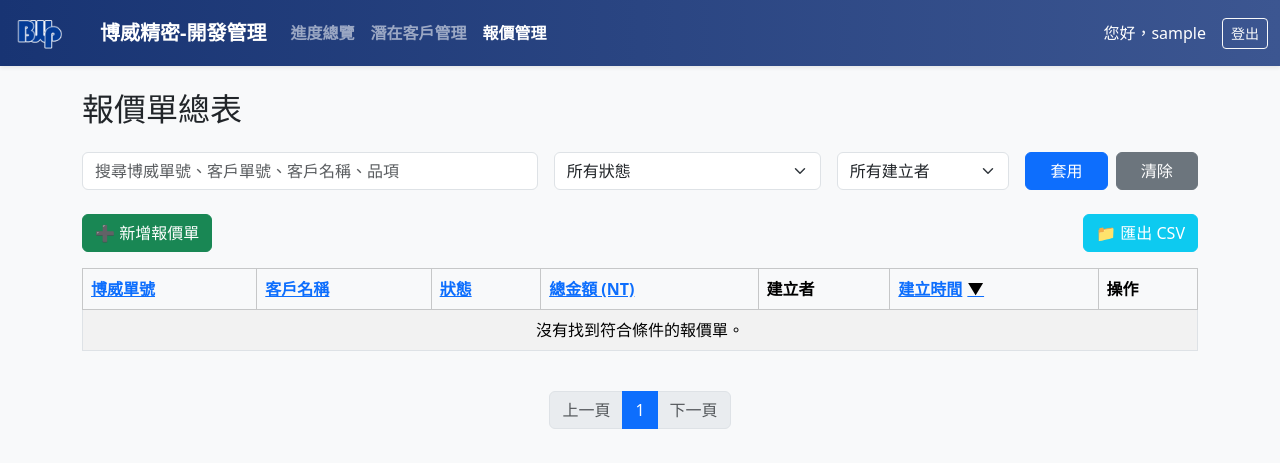
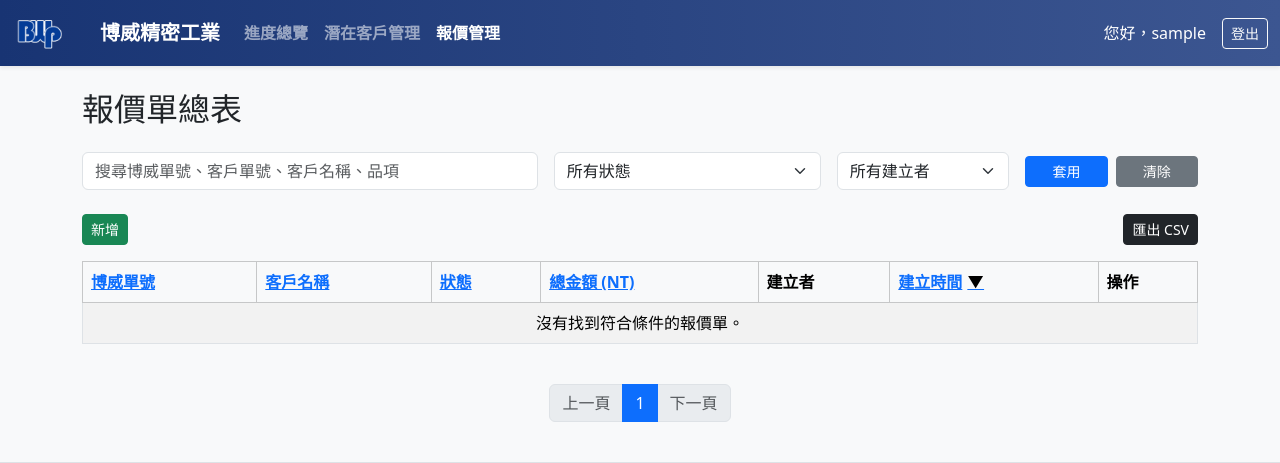
Before and after one commit to ScottLee1990/BWP_LeadMgmt, a Django app: page /lead_enquiries/ in a window 1280 px wide. Shown: the top 463 px of the page. Run offline with Django 5.2, Linux system fonts and the light colour scheme; the visitor is signed in with stand-in values (Sample User, id 1); data comes from the database, SQL or seed files in the repository; data that the repository does not hold is empty.

Commit message:
fixing export and adjusting looks

```diff
--- a/lead_enquiries/templates/lead_enquiries/enquiry_list.html
+++ b/lead_enquiries/templates/lead_enquiries/enquiry_list.html
@@ -35,20 +35,20 @@
         </select>
     </div>
     <div class="col-md-2 d-flex gap-2">
-        <button type="submit" class="btn btn-primary w-100">套用</button>
-        <a href="{% url 'lead_enquiries:enquiry_list' %}" class="btn btn-secondary w-100">清除</a>
+        <button type="submit" class="btn btn-primary w-50 btn-sm">套用</button>
+        <a href="{% url 'lead_enquiries:enquiry_list' %}" class="btn btn-secondary w-50 btn-sm">清除</a>
     </div>
 </form>
 
 <div class="d-flex justify-content-between align-items-center mb-3">
-    <a href="{% url 'lead_enquiries:enquiry_create' %}" class="btn btn-success">➕ 新增報價單</a>
+    <a href="{% url 'lead_enquiries:enquiry_create' %}" class="btn btn-success btn-sm" >新增</a>
     <form method="get" action="{% url 'lead_enquiries:export_enquiries_csv' %}" class="m-0">
         <input type="hidden" name="q" value="{{ query }}">
         <input type="hidden" name="status" value="{{ status_filter }}">
         <input type="hidden" name="owner" value="{{ owner_filter }}">
         <input type="hidden" name="sort" value="{{ sort_field }}">
         <input type="hidden" name="order" value="{{ sort_order }}">
-        <button type="submit" class="btn btn-info text-white">📁 匯出 CSV</button>
+        <button type="submit" class="btn btn-dark btn-sm text-white">匯出 CSV</button>
     </form>
 </div>
 
--- a/lead_enquiries/views.py
+++ b/lead_enquiries/views.py
@@ -356,7 +356,7 @@ def export_enquiries_csv(request):
             enquiry.enquiry_no,
             enquiry.potential_customer.company_name,
             enquiry.get_status_display(),
-            enquiry.annotated_total_amount or 0,
+            enquiry.annotated_total_amount_ntd or 0,
             enquiry.created_by.username,
             enquiry.created_at.strftime('%Y-%m-%d %H:%M'),
         ])
--- a/leads/views.py
+++ b/leads/views.py
@@ -357,8 +357,8 @@ def export_customers_csv(request):
 
     for c in potential_customers:
         writer.writerow([
-            c.name,
-            c.country.name if c.country else '',
+            c.company_name,
+            c.get_country_display(),
             c.get_rank_display(),  # 使用 get_FOO_display 獲取 choice 的可讀名稱
             c.get_status_display(),
             c.sales_incharge.username if c.sales_incharge else '',
--- a/templates/base.html
+++ b/templates/base.html
@@ -15,29 +15,37 @@
 <body class="bg-light">
 
     {# ================== Navbar ================== #}
+
     <nav class="navbar navbar-expand-lg navbar-dark shadow-sm" style="background: linear-gradient(to left, #3c5691, #183473);">
       <div class="container-fluid">
+        {# --- 網站標題 (維持不變) --- #}
         <a class="navbar-brand d-flex align-items-center fw-bold" href="{% url 'main:main' %}">
           <img src="{% static 'images/logo.png' %}" alt="Logo" height="40" class="me-2">
-          博威精密-開發管理
+          博威精密工業
         </a>
 
-        <div class="collapse navbar-collapse">
+        {# --- 【新增】漢堡選單按鈕 --- #}
+        {# 這個按鈕在桌面版 (lg以上) 會自動隱藏 #}
+        <button class="navbar-toggler" type="button" data-bs-toggle="collapse" data-bs-target="#navbarNavContent" aria-controls="navbarNavContent" aria-expanded="false" aria-label="Toggle navigation">
+          <span class="navbar-toggler-icon"></span>
+        </button>
+
+        {# --- 【修改】為可收合的 div 加上 ID，並將右側使用者資訊也移入 --- #}
+        <div class="collapse navbar-collapse" id="navbarNavContent">
+          {# 左側導覽連結 (維持不變) #}
           <ul class="navbar-nav me-auto mb-2 mb-lg-0">
-            {# 【優化】使用 request.resolver_match.app_name 來判斷並高亮目前的導覽標籤 #}
             <li class="nav-item">
               <a class="nav-link fw-bold {% if request.resolver_match.app_name == 'main' %}active{% endif %}" href="{% url 'main:main' %}">進度總覽</a>
             </li>
             <li class="nav-item">
               <a class="nav-link fw-bold {% if request.resolver_match.app_name == 'leads' %}active{% endif %}" href="{% url 'leads:potential_customer_list' %}">潛在客戶管理</a>
             </li>
-            {# 【新增】加入「報價管理」的導覽標籤 #}
             <li class="nav-item">
               <a class="nav-link fw-bold {% if request.resolver_match.app_name == 'lead_enquiries' %}active{% endif %}" href="{% url 'lead_enquiries:enquiry_list' %}">報價管理</a>
             </li>
           </ul>
-        </div>
 
+          {# 右側使用者資訊 & 按鈕 (從外部移入) #}
           <div class="d-flex align-items-center gap-3">
             {% if user.is_authenticated %}
               <span class="navbar-text text-white">您好，{{ user.username }}</span>
@@ -53,6 +61,8 @@
               </a>
             {% endif %}
           </div>
+        </div> {# --- navbar-collapse 結束標籤 --- #}
+
       </div>
     </nav>
 
```
Also changed, not shown: BWP_LeadMgmt/settings.py (+8 -3 lines), leads/templates/leads/potential_customer_list.html (+16 -14 lines). Lines whose indentation alone changed are shown as unchanged.
